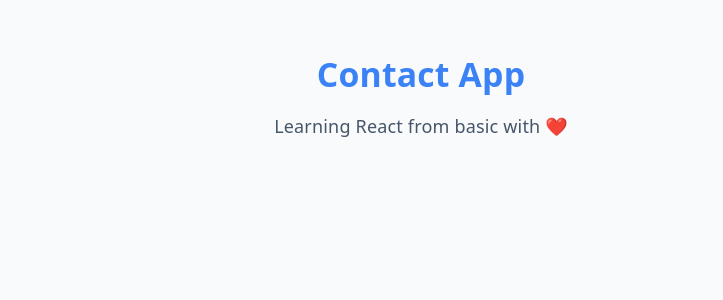
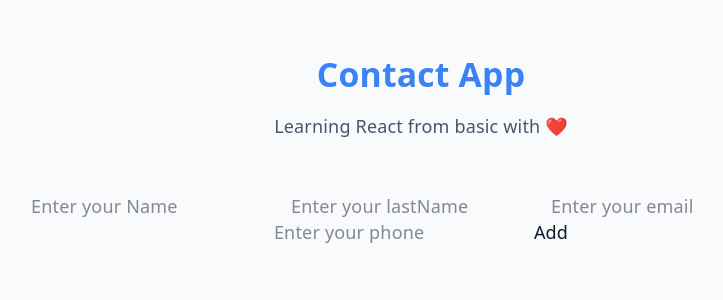
Before and after one commit to dev-mohammad78/contact-app, a React (Vite) app: page / in a window 1280 px wide. Shown: the top 300 px of the page, without its empty margins (219-942 px from the left). Built offline with nearby package versions, Linux system fonts and the light colour scheme.

Commit message:
Contact added

```diff
--- a/src/App.jsx
+++ b/src/App.jsx
@@ -1,9 +1,11 @@
+import Contact from "./components/Contact";
 import Header from "./components/Header";
 
 function App() {
   return (
     <>
       <Header />
+      <Contact />
     </>
   );
 }
--- /dev/null
+++ b/src/components/Contact.jsx
@@ -0,0 +1,66 @@
+import { useState } from "react";
+
+function Contact() {
+  const [contacts, setContacts] = useState([]);
+  const [contact, setContact] = useState({
+    name: "",
+    lastName: "",
+    email: "",
+    phone: "",
+  });
+
+  const changeHandler = (event) => {
+    const name = event.target.name;
+    const value = event.target.value;
+
+    console.log(name, value);
+    setContact((contact) => ({ ...contact, [name]: value }));
+  };
+
+  const addHandler = () => {
+    setContacts((contacts) => [...contacts, contact]);
+    setContact({
+      name: "",
+      lastName: "",
+      email: "",
+      phone: "",
+    });
+    console.log(contacts);
+  };
+
+  return (
+    <div>
+      <input
+        type="text"
+        name="name"
+        placeholder="Enter your Name"
+        onChange={changeHandler}
+        value={contact.name}
+      />
+      <input
+        type="text"
+        name="lastName"
+        placeholder="Enter your lastName"
+        onChange={changeHandler}
+        value={contact.lastName}
+      />
+      <input
+        type="email"
+        name="email"
+        placeholder="Enter your email"
+        onChange={changeHandler}
+        value={contact.email}
+      />
+      <input
+        type="number"
+        name="phone"
+        placeholder="Enter your phone"
+        onChange={changeHandler}
+        value={contact.phone}
+      />
+      <button onClick={addHandler}>Add</button>
+    </div>
+  );
+}
+
+export default Contact;
--- a/src/components/Header.jsx
+++ b/src/components/Header.jsx
@@ -1,6 +1,6 @@
 function Header() {
   return (
-    <div className="flex flex-col items-center mt-12 ">
+    <div className="flex flex-col items-center my-12 ">
       <h1 className="text-3xl font-bold text-[var(--primary)]">Contact App</h1>
       <p className="mt-4 text-[var(--text-secondary)]">
         Learning React from basic with ❤️
```
